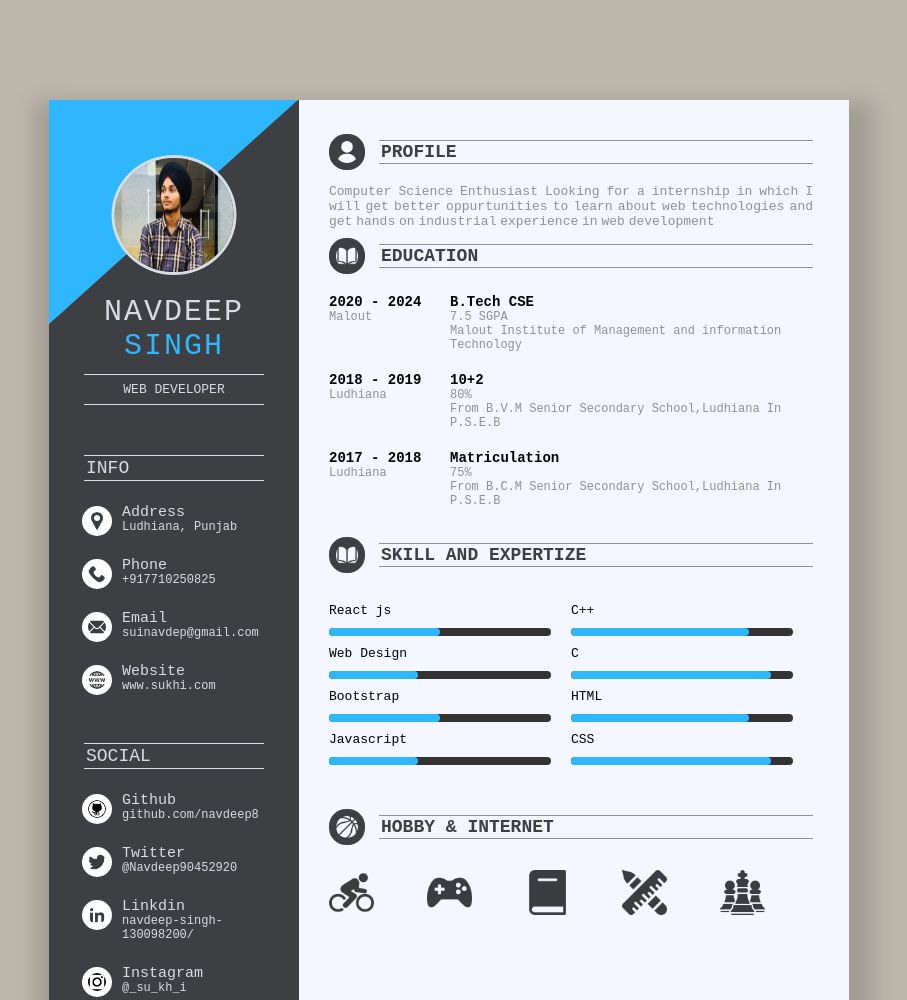
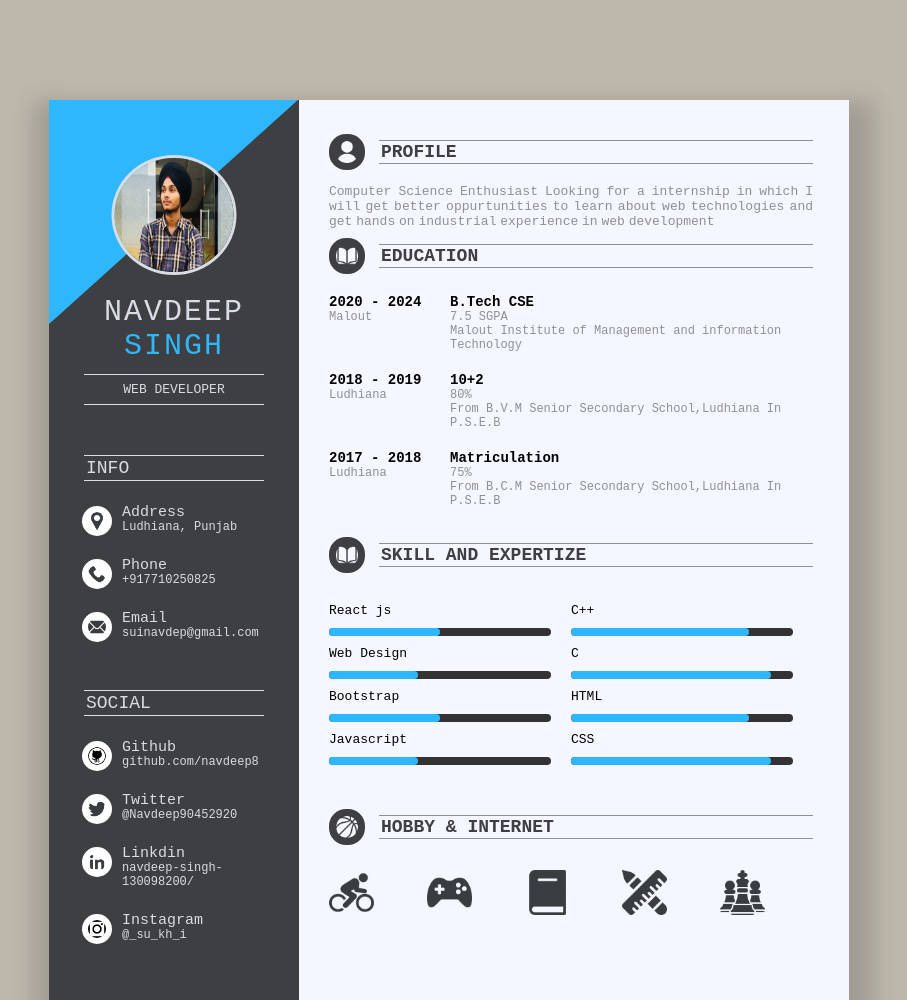
Before and after one commit to Navdeep8/resume, a plain HTML site: page index.html in a window 1280 px wide. Shown: the top 1000 px of the page, without its empty margins (191-1098 px from the left). Drawn offline with Linux system fonts and the light colour scheme.

Commit message:
Problem solved

```diff
--- a/index.html
+++ b/index.html
@@ -31,13 +31,13 @@
               <br />suinavdep@gmail.com</span
             >
           </p>
-          <p class="p1">
+          <!-- <p class="p1">
             <span class="span1"><img src="image/domain.png" /></span
-            >Website<span>
+            >Resume <span>
               <br />
-              <www class="sukhi"></www>www.sukhi.com
+              <www class="sukhi"></www>navdeep8.github.io/resume/
             </span>
-          </p>
+          </p> -->
         </div>
 
         <div class="info">
```
